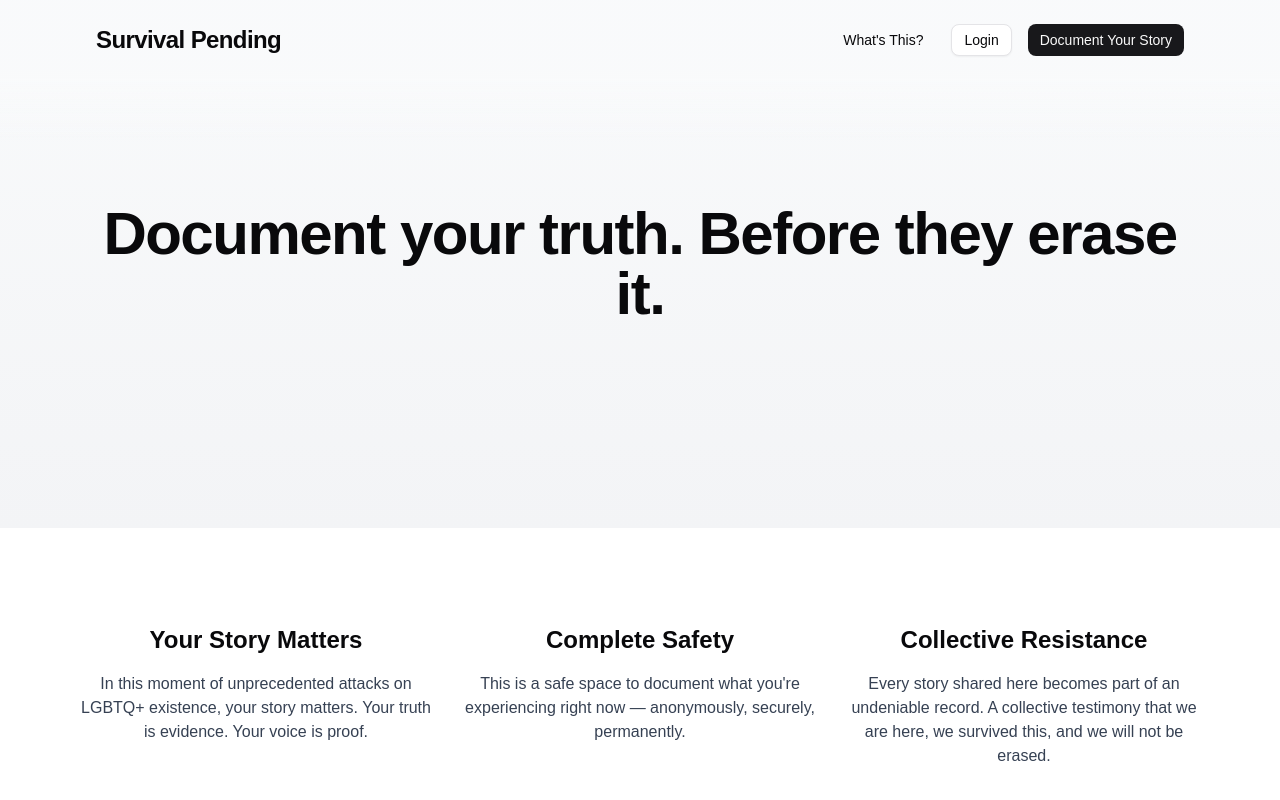
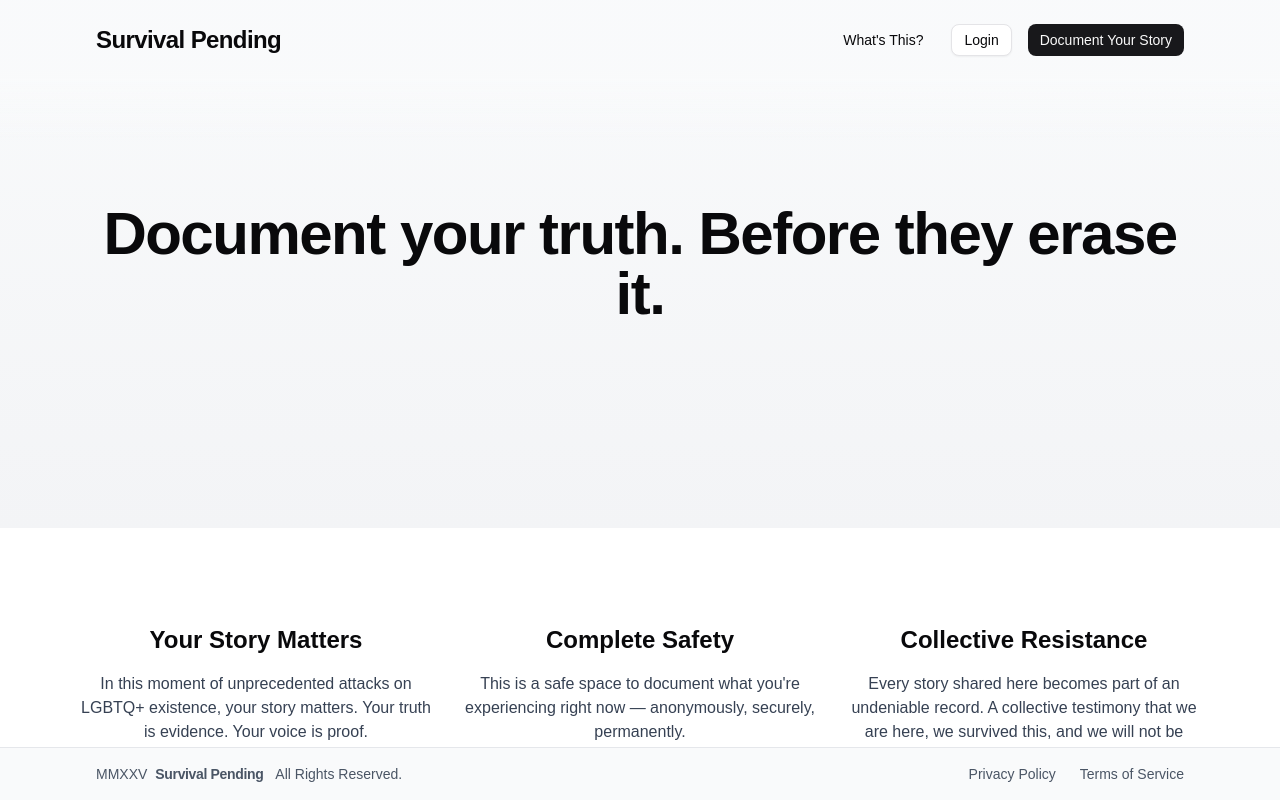
Before and after one commit to parenthetical-dev/survivalpending, a Next.js app: page / in a window 1280 px wide. Shown: the top 800 px of the page. Built offline with nearby package versions, Linux system fonts and the light colour scheme; a web font is replaced by a local one.

Commit message:
small footer add

```diff
--- a/app/layout.tsx
+++ b/app/layout.tsx
@@ -31,11 +31,11 @@ export default function RootLayout({
         className={`${jetbrainsMono.variable} font-sans antialiased`}
       >
         <AuthProvider>
-          <div className="min-h-screen flex flex-col bg-gradient-to-b from-gray-50 to-gray-100 dark:from-gray-900 dark:to-gray-800">
-            <main className="flex-1">
+          <div className="min-h-screen flex flex-col relative">
+            <main className="flex-grow bg-gradient-to-b from-gray-50 to-gray-100 dark:from-gray-900 dark:to-gray-800 pb-16">
               {children}
             </main>
-            <footer className="border-t border-gray-200 dark:border-gray-800 bg-gray-50 dark:bg-gray-900">
+            <footer className="fixed bottom-0 left-0 right-0 border-t border-gray-200 dark:border-gray-800 bg-gray-50 dark:bg-gray-900 z-40">
               <div className="px-24 py-4 flex justify-between items-center text-sm text-gray-600 dark:text-gray-400">
                 <div className="flex items-center gap-2">
                   <span>MMXXV</span>
--- a/app/page.tsx
+++ b/app/page.tsx
@@ -11,7 +11,7 @@ export default function HomePage() {
   const [showWhatsThisModal, setShowWhatsThisModal] = useState(false);
 
   return (
-    <div>
+    <>
       {/* Header with gradient fade */}
       <div className="fixed top-0 left-0 right-0 z-50 bg-gradient-to-b from-gray-50 via-gray-50 to-transparent dark:from-gray-900 dark:via-gray-900 dark:to-transparent pb-16 pointer-events-none">
         <div className="px-24 py-6 flex justify-between items-center pointer-events-auto">
@@ -39,8 +39,7 @@ export default function HomePage() {
       </div>
 
       {/* Main content sections */}
-      <div>
-        {/* Hero Section - 2/3 height */}
+      {/* Hero Section - 2/3 height */}
         <div className="h-[66vh] flex items-center justify-center bg-gradient-to-b from-gray-50 to-gray-100 dark:from-gray-900 dark:to-gray-800">
           <div className="max-w-6xl mx-auto px-4 text-center">
             <h2 className="text-4xl md:text-6xl font-bold tracking-tight">
@@ -157,12 +156,11 @@ export default function HomePage() {
             </div>
           </div>
         </div>
-      </div>
 
       <WhatsThisModal
         isOpen={showWhatsThisModal}
         onClose={() => setShowWhatsThisModal(false)}
       />
-    </div>
+    </>
   );
 }
```
